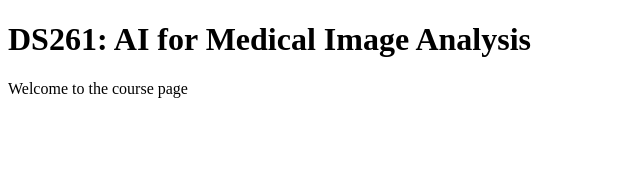
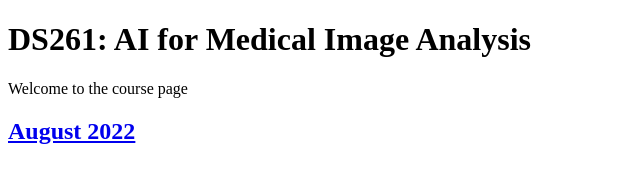
Before and after one commit to ds261/ds261.github.io, a plain HTML site: page index.html in a window 1280 px wide. Shown: the whole page, without its empty margins (0-640 px from the left). Drawn offline with Linux system fonts and the light colour scheme.

Commit message:
Update index.html

```diff
--- a/index.html
+++ b/index.html
@@ -8,5 +8,7 @@
 <h1>DS261: AI for Medical Image Analysis</h1>
 <p>Welcome to the course page</p>
 
+<h2> <a href="https://ds261.github.io/august2022">August 2022</a> </h2>
+
 </body>
 </html>
```
